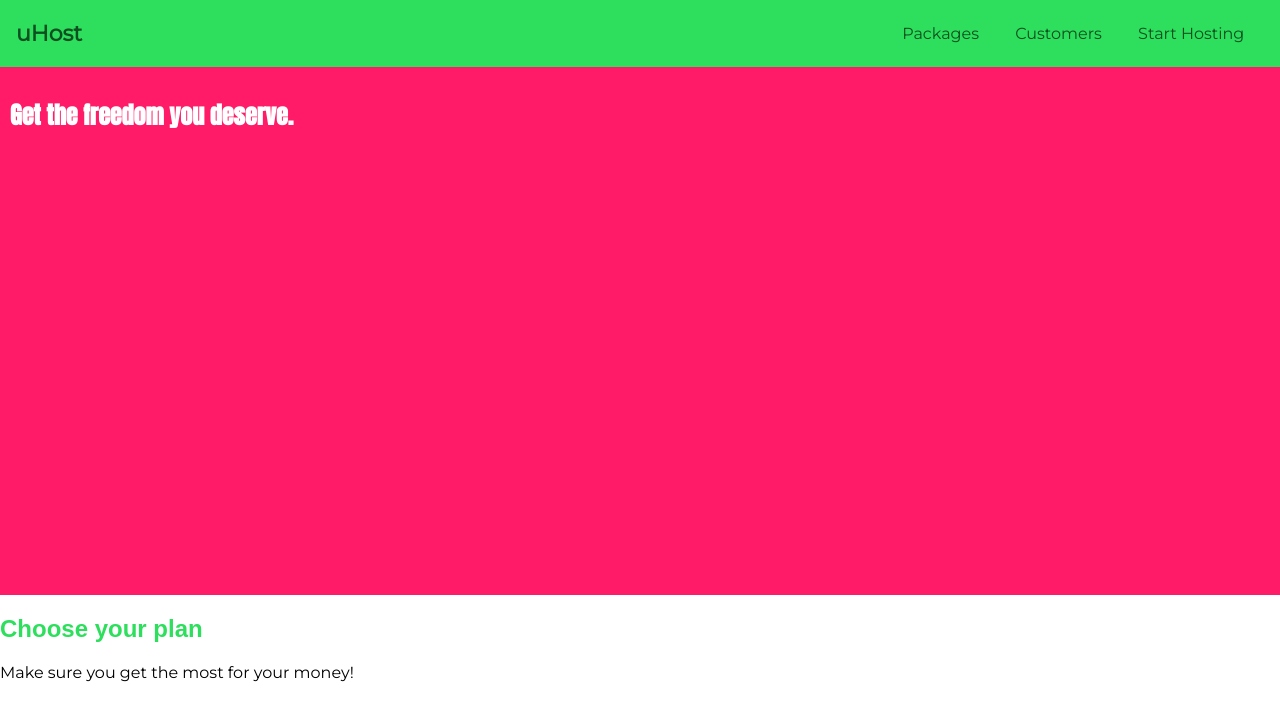
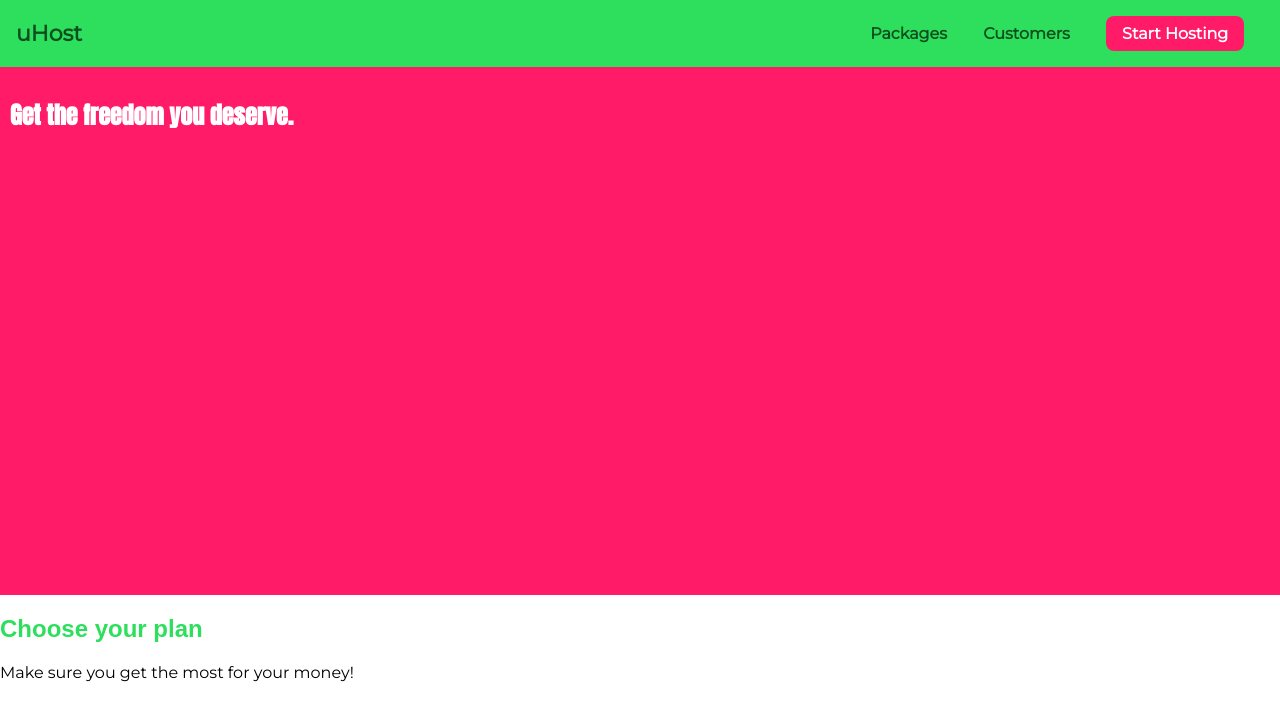
Before and after one commit to ramkp/css-complete-guide, a plain HTML site: page index.html in a window 1280 px wide. Drawn offline with Linux system fonts and the light colour scheme.

Commit message:
Update nav items Add new class to 'Start Hosting' nav item, for a call to action Increase font weight and padding to navs' link text Add a bottom border to nav items when hovering Add styling to 'Start Hosting' default, hovering, and active states

```diff
--- a/index.html
+++ b/index.html
@@ -26,7 +26,7 @@
                 <li class="main-nav__item">
                     <a href="customers/index.html">Customers</a>
                 </li>
-                <li class="main-nav__item">
+                <li class="main-nav__item main-nav__item--cta">
                     <a href="start-hosting/index.html">Start Hosting</a>
                 </li>
             </ul>
--- a/main.css
+++ b/main.css
@@ -49,11 +49,28 @@ h1 {
 .main-nav__item a {
   text-decoration: none;
   color: #0e4f1f;
+  font-weight: bold;
+  padding: 3px 0;
 }
 
 .main-nav__item a:hover,
 .main-nav__item a:active {
   color: white;
+  border-bottom: 5px solid white;
+}
+
+.main-nav__item--cta a {
+  color: white;
+  background: #ff1b68;
+  padding: 8px 16px;
+  border-radius: 8px;
+}
+
+.main-nav__item--cta a:hover,
+.main-nav__item--cta a:active {
+  color: #ff1b68;
+  background: white;
+  border: none;
 }
 
 #product-overview {
```
